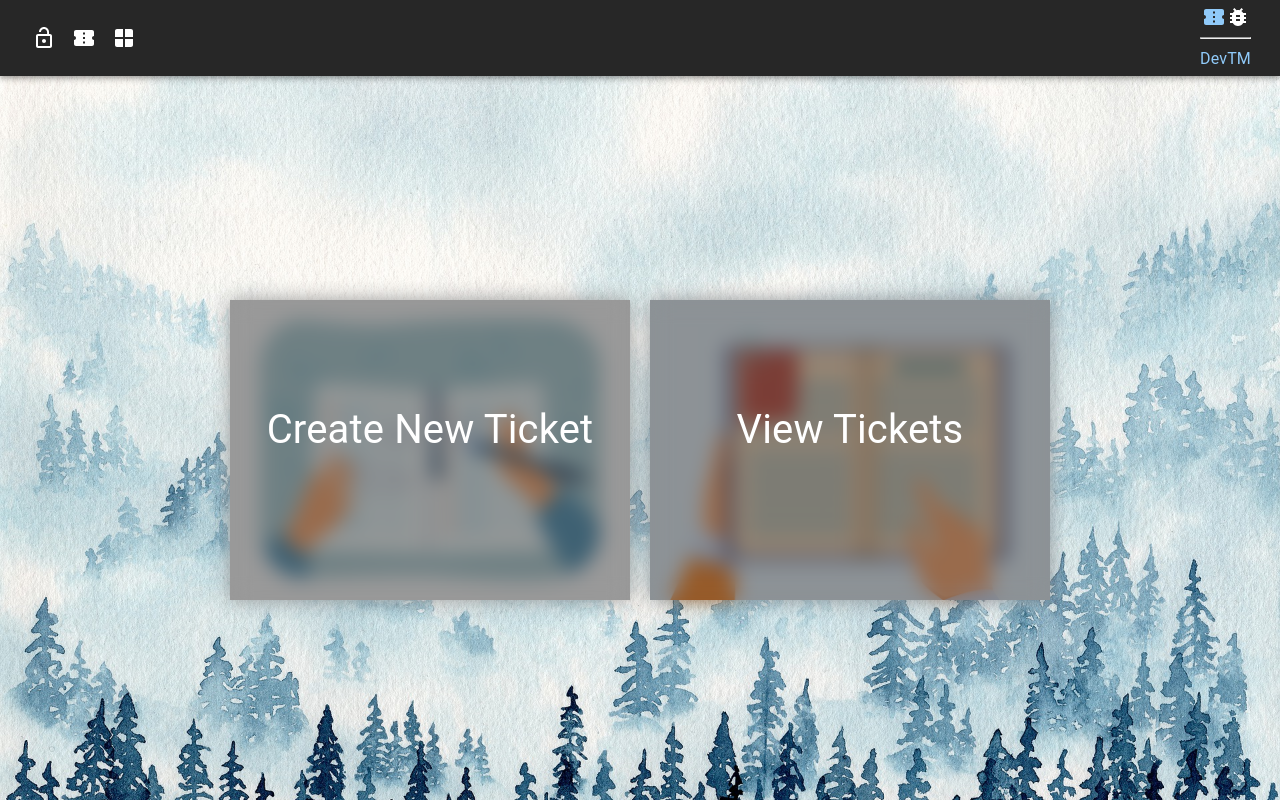
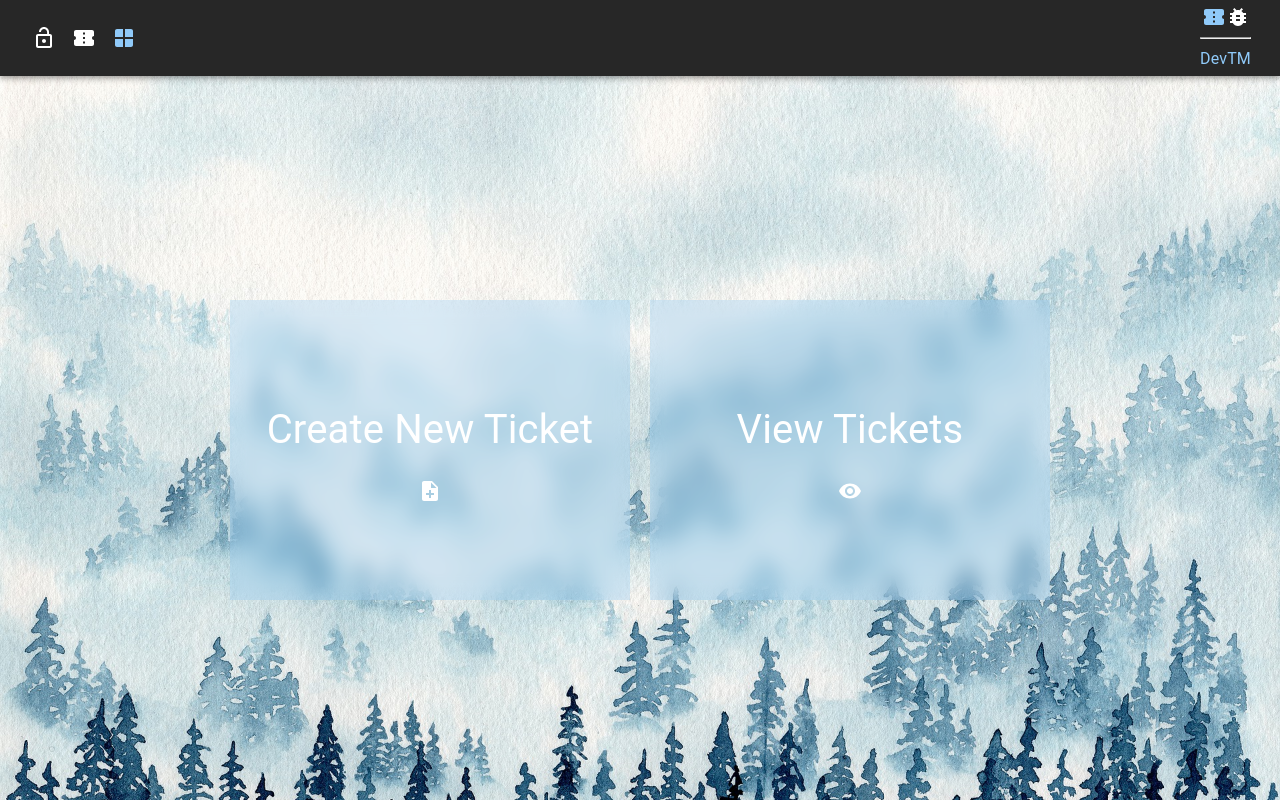
Before and after one commit to aquafinatrippy/dev-ticket-board, a React (Vite) app in the folder Client/: page / in a window 1280 px wide. Built offline with nearby package versions, Linux system fonts and the light colour scheme.

Commit message:
removed images and redesigned home

```diff
--- a/Client/src/components/Navbar.jsx
+++ b/Client/src/components/Navbar.jsx
@@ -5,7 +5,7 @@ import CssBaseline from "@mui/material/CssBaseline";
 import MuiAppBar from "@mui/material/AppBar";
 import Toolbar from "@mui/material/Toolbar";
 import IconButton from "@mui/material/IconButton";
-import { useNavigate } from "react-router-dom";
+import { useNavigate, useLocation } from "react-router-dom";
 import { Tooltip } from "@mui/material";
 import { useDispatch, useSelector } from "react-redux";
 import { logout, reset } from "../features/auth/authSlice";
@@ -35,14 +35,17 @@ const AppBar = styled(MuiAppBar, {
   }),
 }));
 
-
 export const Navbar = () => {
   //const mobile = useMediaQuery("(max-width:600px)");
-
+  const location = useLocation();
   const navigate = useNavigate();
   const dispatch = useDispatch();
   const { user } = useSelector((state) => state.auth);
 
+  const activeLink = (route) => {
+    if (location.pathname === route) return "primary";
+    return "";
+  };
 
   const onLogout = () => {
     dispatch(logout());
@@ -72,19 +75,28 @@ export const Navbar = () => {
                 </Tooltip>
               ) : (
                 <Tooltip title={"Log In"}>
-                  <IconButton onClick={() => navigate("/login")}>
+                  <IconButton
+                    color={activeLink("/login")}
+                    onClick={() => navigate("/login")}
+                  >
                     <LockOpenIcon />
                   </IconButton>
                 </Tooltip>
               )}
 
               <Tooltip title={"View Tickets"}>
-                <IconButton onClick={() => navigate("/tickets")}>
+                <IconButton
+                  onClick={() => navigate("/tickets")}
+                  color={activeLink("/tickets")}
+                >
                   <ConfirmationNumberIcon />
                 </IconButton>
               </Tooltip>
               <Tooltip title={"Dashboard"}>
-                <IconButton onClick={() => navigate("/")}>
+                <IconButton
+                  color={activeLink("/")}
+                  onClick={() => navigate("/")}
+                >
                   <WindowIcon />
                 </IconButton>
               </Tooltip>
--- a/Client/src/styles/home.scss
+++ b/Client/src/styles/home.scss
@@ -1,8 +1,9 @@
 .read_note {
   position: relative;
   cursor: pointer;
-  background: linear-gradient(rgba(0, 0, 0, 0.4), rgba(0, 0, 0, 0.4)),
-    url("../assets/Hand of manager checking notes in notebook.jpg");
+  background-color: rgba(144, 202, 249, 0.3);
+  backdrop-filter: blur(10px);
+
   &:before {
     content: "";
     position: absolute;
@@ -16,6 +17,8 @@
     transition: filter 0.5s ease;
   }
   &:hover {
+    background-color: rgba(144, 202, 249, 0.5);
+
     &:before {
       filter: blur(2px);
     }
@@ -26,8 +29,7 @@
 .write_note {
   position: relative;
   cursor: pointer;
-  background-image: linear-gradient(rgba(0, 0, 0, 0.4), rgba(0, 0, 0, 0.4)),
-    url("../assets/Hands of student doing test or writing in planner.jpg");
+  background-color: rgba(144, 202, 249, 0.3);
   backdrop-filter: blur(10px);
   background-repeat: no-repeat;
   background-size: 100% 100%;
@@ -44,6 +46,8 @@
     transition: filter 0.5s ease;
   }
   &:hover {
+    background-color: rgba(144, 202, 249, 0.5);
+
     &:before {
       filter: blur(2px);
     }
--- a/Client/src/views/Home.jsx
+++ b/Client/src/views/Home.jsx
@@ -1,6 +1,6 @@
-import { Box, Button, Typography } from "@mui/material";
+import { Box } from "@mui/material";
 import React from "react";
-import { Link, useNavigate } from "react-router-dom";
+import { useNavigate } from "react-router-dom";
 import VisibilityIcon from "@mui/icons-material/Visibility";
 import NoteAddIcon from "@mui/icons-material/NoteAdd";
 
@@ -21,8 +21,10 @@ export const Home = () => {
           height={300}
           className="write_note"
         >
-          <div class="blur">
+          <div className="blur">
             <span>Create New Ticket</span>
+            <br />
+            <NoteAddIcon />
           </div>
         </Box>
       </div>
@@ -33,8 +35,10 @@ export const Home = () => {
           height={300}
           className="read_note"
         >
-          <div class="blur">
+          <div className="blur">
             <span>View Tickets</span>
+            <br />
+            <VisibilityIcon />
           </div>
         </Box>
       </div>
```
Also changed, not shown: Client/src/assets/Hand of manager checking notes in notebook.jpg (deleted), Client/src/assets/Hands of student doing test or writing in planner.jpg (deleted).
